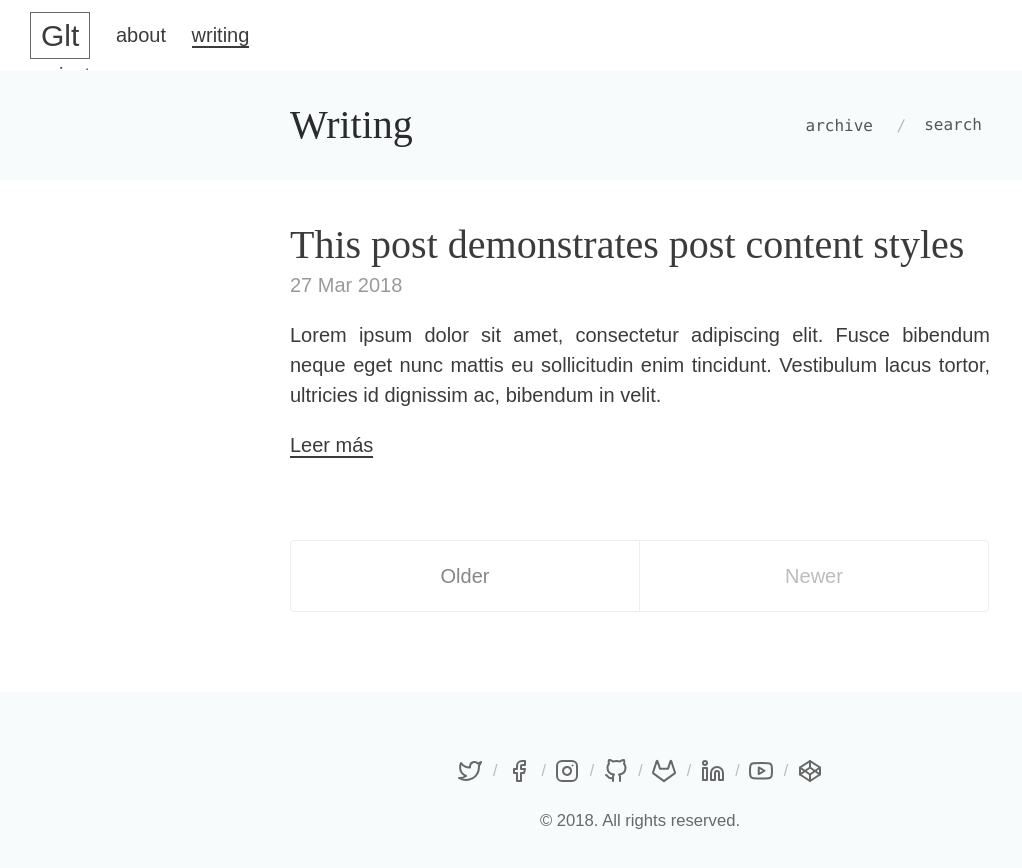
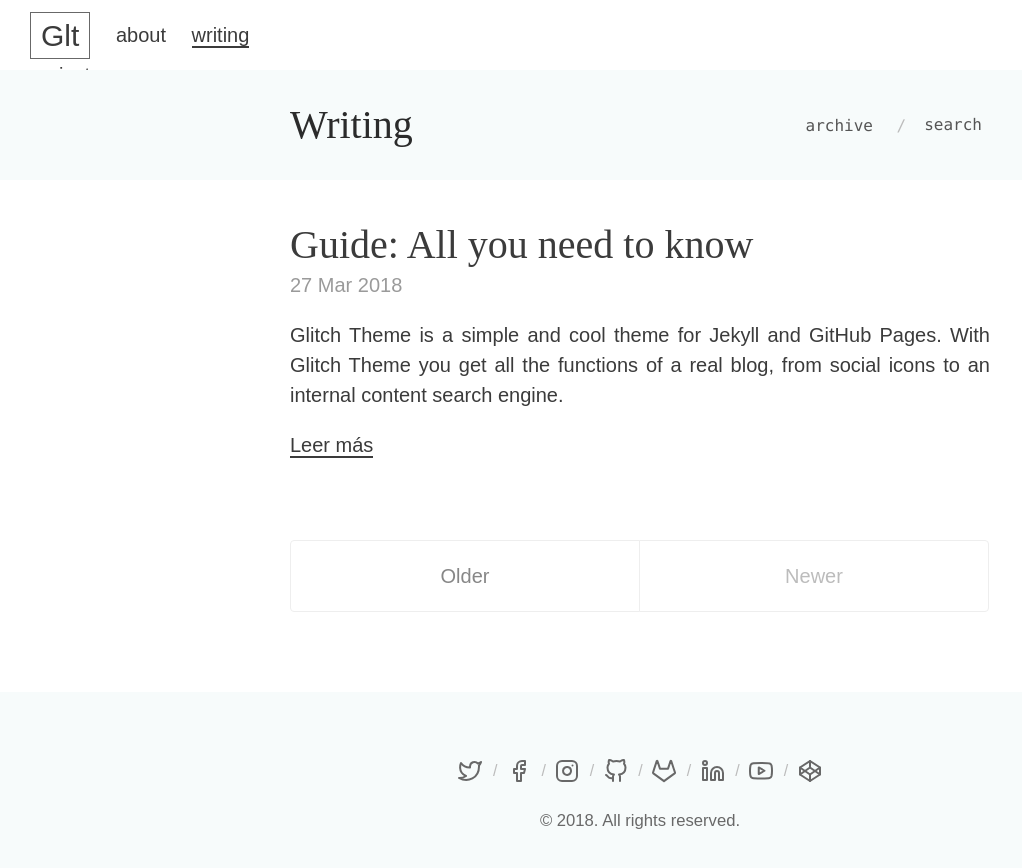
Before and after one commit to miltonparedes/glitch-jekyll, a Jekyll site: the page built from writing/index.html, in a window 1280 px wide. Shown: the top 868 px of the page, without its empty margins (0-1022 px from the left). Built offline with Jekyll 4.4.1, drawn with Linux system fonts in a browser that asks for light colours; some web fonts are replaced; the list of posts is cut into pages by our own code.

Commit message:
pages :construction_worker:

````diff
--- a/_posts/2018-03-11-welcome-to-jekyll.markdown
+++ b/_posts/2018-03-11-welcome-to-jekyll.markdown
@@ -2,7 +2,9 @@
 layout: post
 title:  "Welcome to Jekyll!"
 date:   2018-03-11 10:41:04 -0600
+description:  Write a short, very short description of your post here, for the search engine.
 categories: jekyll update
+comments: false
 ---
 You’ll find this post in your `_posts` directory. Go ahead and edit it and re-build the site to see your changes. You can rebuild the site in many different ways, but the most common way is to run `jekyll serve`, which launches a web server and auto-regenerates your site when a file is updated.
 
--- /dev/null
+++ b/_posts/2018-03-27-indications-of-use.md
@@ -0,0 +1,28 @@
+---
+layout: post
+title: "Guide: All you need to know"
+categories: junk
+date:   2018-03-27 14:32:04 -0600
+description:  Write a short, very short description of your post here, for the search engine.
+comments: false
+---
+Glitch Theme is a simple and cool theme for Jekyll and GitHub Pages. With Glitch Theme you get all the functions of a real blog, from social icons to an internal content search engine.
+
+### Contents
+* [Usage](#usage)
+* [Usage](#usage)
+* [Usage](#usage)
+* [Usage](#usage)
+
+### Usage
+Glitch Jekyll is a theme built on top of Poole, which provides a fully furnished Jekyll setup—just download and start the Jekyll server.
+
+1. Install Jekyll
+
+```bash
+$ gem install jekyll
+```
+
+**Windows users:** Windows users have a bit more work to do, but luckily [@juthilo](https://github.com/juthilo) has your back with his [Run Jekyll on Windows](https://github.com/juthilo/run-jekyll-on-windows) guide.
+
+**Need syntax highlighting?** Poole includes support for Pygments or Rouge, so install your gem of choice to make use of the built-in styling. Read more about this [in the Jekyll docs](http://jekyllrb.com/docs/templates/#code_snippet_highlighting).
--- a/index.html
+++ b/index.html
@@ -4,13 +4,13 @@ title: Home
 ---
 <div class="hero">
   <div class="container">
-    <h1 class="masthead-title"><a href="{{ site.baseurl }}/" title="Home"><div class="glitch" data-text="{{ site.title }}">{{ site.title }}</div></a></h1>
+    <h1 class="title"><div class="glitch" data-text="{{ site.title }}">{{ site.title }}</div></h1>
     <h1>A simple and cool theme for Jekyll and GitHub Pages.</h1>
     <h2>Take a look at the source on <a href="https://github.com/miltonolaf/glitch-jekyll" target="_blank">github</a>.</h2>
     <a href="#about"><span class="bottom">About <svg xmlns="http://www.w3.org/2000/svg" width="24" height="24" viewBox="0 0 24 24" fill="none" stroke="currentColor" stroke-width="2" stroke-linecap="round" stroke-linejoin="round"><polyline points="6 9 12 15 18 9"></polyline></svg></span></a>
   </div>
 </div>
-<div id="about" class="container content">
+<div id="about" class="container">
   <h3>About</h3>
   <p>
     What's up? I'm <a href="https://github.com/miltonolaf" title="My github profile" target="_blank">Milton</a>. I decided to start writing so design this cool theme for my  <a href="http://miltonolaf.com" title="Blog" target="_blank">blog</a>, do you like it?
````
